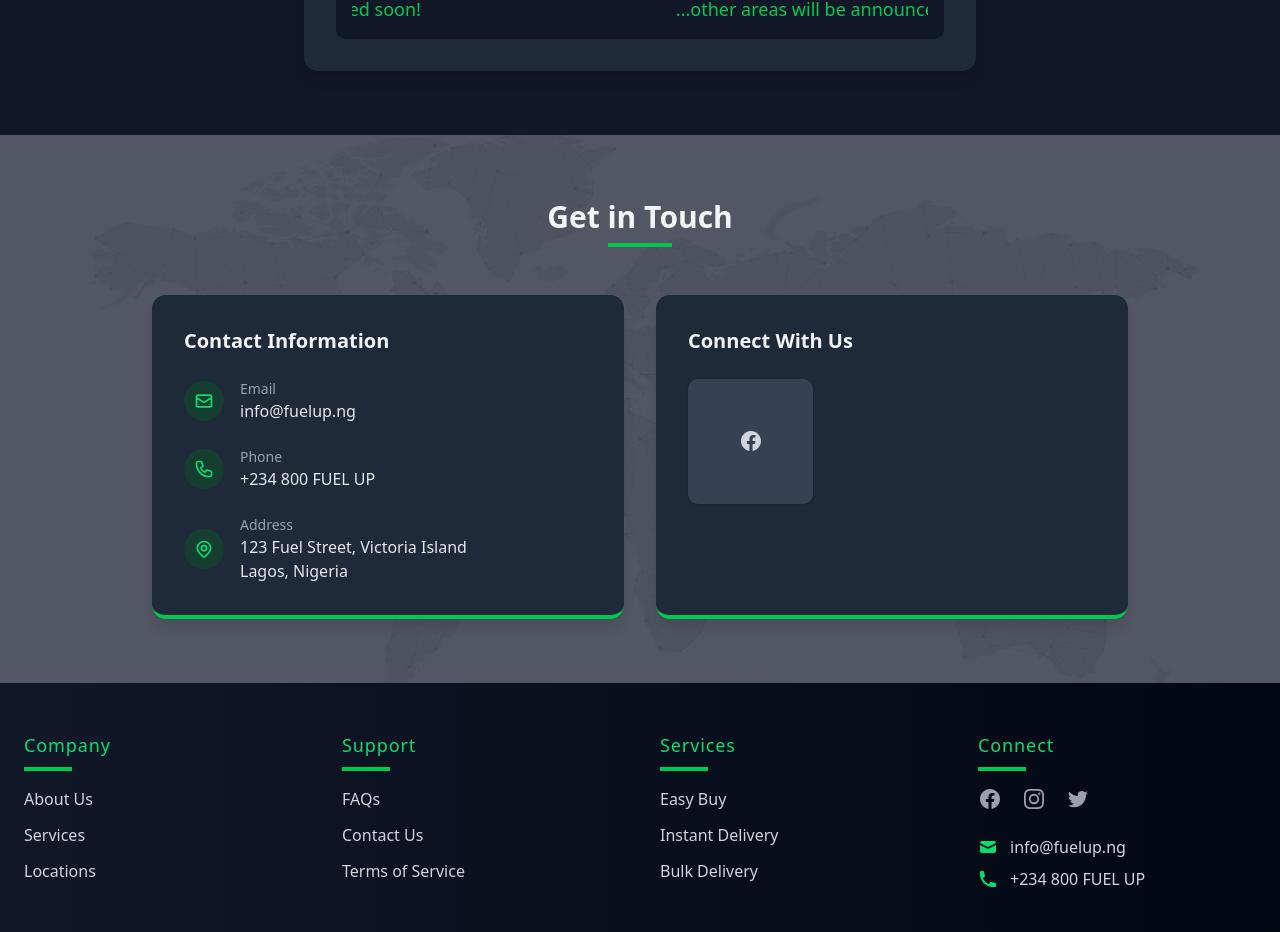
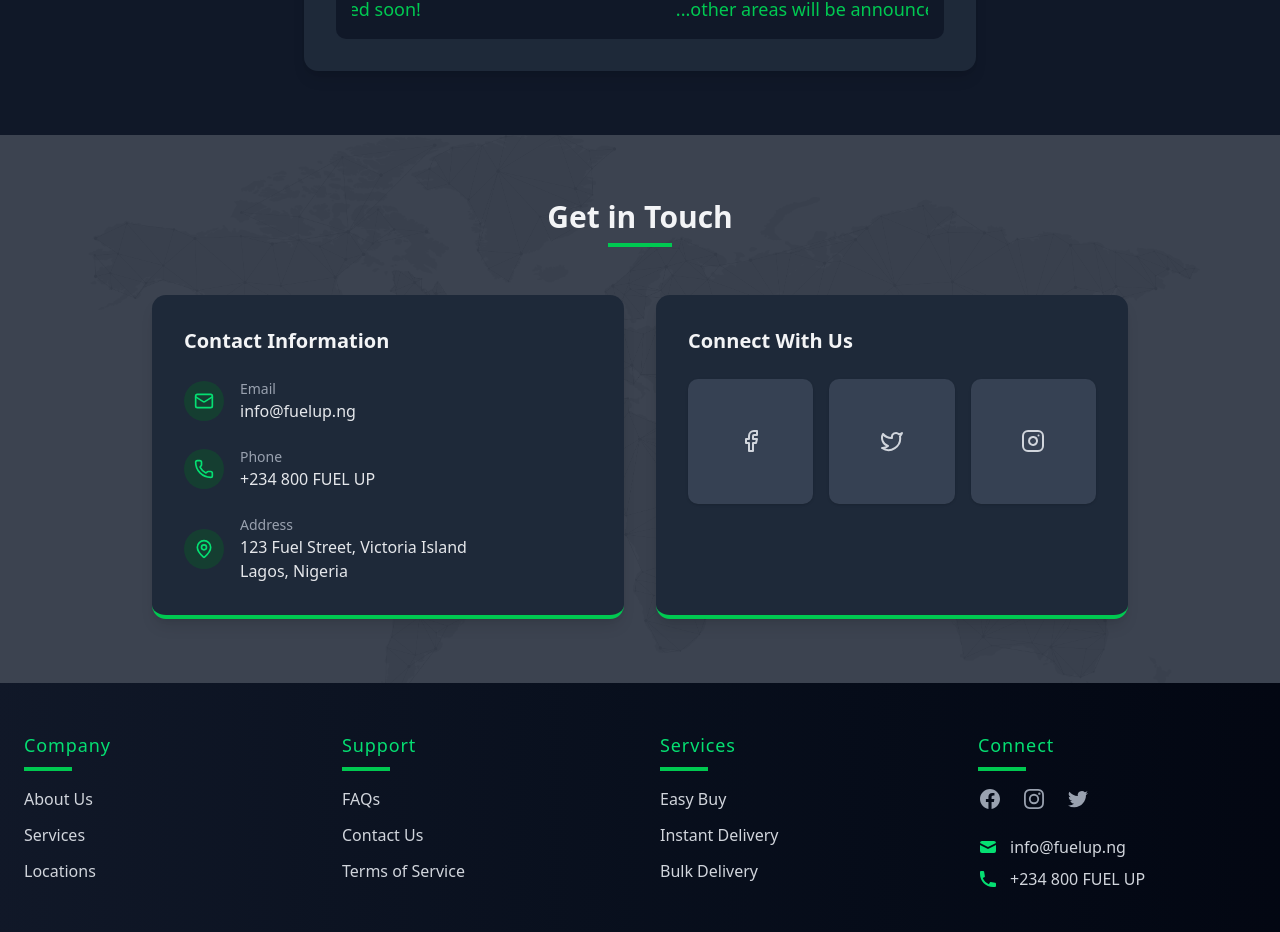
Before and after one commit to Adeboye22/user-fuelup, a React (Vite) app: page / in a window 1280 px wide. Shown: the part 5993-6925 px from the top of the page. Built offline with nearby package versions, Linux system fonts and the light colour scheme.

Commit message:
updated the section

```diff
--- a/src/components/ContactSection.jsx
+++ b/src/components/ContactSection.jsx
@@ -1,14 +1,19 @@
-import React from 'react';
+import { Mail, Phone, MapPin, Facebook, Twitter, Instagram } from "lucide-react"
 
 const ContactSection = () => {
   return (
     <section className="py-16 relative bg-gray-100 dark:bg-gray-900">
       {/* Background with overlay */}
-        <div className='absolute top-0 left-0 w-full h-full'>
-          <img src="/assets/map.jpg" className='w-full h-full object-cover' alt="map" />
-          <div className='absolute top-0 left-0 w-full h-full bg-gray-100/30 dark:bg-gray-900/70' />
+      <div className="absolute top-0 left-0 w-full h-full">
+        <img
+          src="/assets/map.jpg"
+          className="w-full h-full object-cover"
+          alt="World map background"
+        />
+        <div className="absolute top-0 left-0 w-full h-full bg-gray-100/80 dark:bg-gray-900/80" />
       </div>
-        <div className="max-w-5xl mx-auto px-6 relative">
+
+      <div className="max-w-5xl mx-auto px-6 relative z-10">
         <div className="text-center mb-12">
           <h2 className="text-3xl font-bold text-gray-800 dark:text-gray-100 mb-2">Get in Touch</h2>
           <div className="w-16 h-1 bg-green-500 mx-auto"></div>
@@ -23,34 +28,37 @@ const ContactSection = () => {
               <div className="space-y-6 flex-grow">
                 <div className="flex items-center">
                   <div className="w-10 h-10 rounded-full bg-green-100 dark:bg-green-900/50 flex items-center justify-center mr-4">
-                                    <svg className="w-5 h-5 text-green-600 dark:text-green-400" fill="none" stroke="currentColor" viewBox="0 0 24 24" xmlns="http://www.w3.org/2000/svg">
-                                    <path strokeLinecap="round" strokeLinejoin="round" strokeWidth={2} d="M3 8l7.89 5.26a2 2 0 002.22 0L21 8M5 19h14a2 2 0 002-2V7a2 2 0 00-2-2H5a2 2 0 00-2 2v10a2 2 0 002 2z" />
-                                    </svg>
+                    <Mail className="w-5 h-5 text-green-600 dark:text-green-400" />
                   </div>
                   <div>
                     <p className="text-gray-500 dark:text-gray-400 text-sm font-medium">Email</p>
-                                    <a href="mailto:info@fuelup.ng" className="text-gray-800 dark:text-gray-200 hover:text-green-600 dark:hover:text-green-400 transition-colors">info@fuelup.ng</a>
+                    <a
+                      href="mailto:info@fuelup.ng"
+                      className="text-gray-800 dark:text-gray-200 hover:text-green-600 dark:hover:text-green-400 transition-colors"
+                    >
+                      info@fuelup.ng
+                    </a>
                   </div>
                 </div>
 
                 <div className="flex items-center">
                   <div className="w-10 h-10 rounded-full bg-green-100 dark:bg-green-900/50 flex items-center justify-center mr-4">
-                                    <svg className="w-5 h-5 text-green-600 dark:text-green-400" fill="none" stroke="currentColor" viewBox="0 0 24 24" xmlns="http://www.w3.org/2000/svg">
-                                    <path strokeLinecap="round" strokeLinejoin="round" strokeWidth={2} d="M3 5a2 2 0 012-2h3.28a1 1 0 01.948.684l1.498 4.493a1 1 0 01-.502 1.21l-2.257 1.13a11.042 11.042 0 005.516 5.516l1.13-2.257a1 1 0 011.21-.502l4.493 1.498a1 1 0 01.684.949V19a2 2 0 01-2 2h-1C9.716 21 3 14.284 3 6V5z" />
-                                    </svg>
+                    <Phone className="w-5 h-5 text-green-600 dark:text-green-400" />
                   </div>
                   <div>
                     <p className="text-gray-500 dark:text-gray-400 text-sm font-medium">Phone</p>
-                                    <a href="tel:+2348003835387" className="text-gray-800 dark:text-gray-200 hover:text-green-600 dark:hover:text-green-400 transition-colors">+234 800 FUEL UP</a>
+                    <a
+                      href="tel:+2348003835387"
+                      className="text-gray-800 dark:text-gray-200 hover:text-green-600 dark:hover:text-green-400 transition-colors"
+                    >
+                      +234 800 FUEL UP
+                    </a>
                   </div>
                 </div>
 
                 <div className="flex items-center">
                   <div className="w-10 h-10 rounded-full bg-green-100 dark:bg-green-900/50 flex items-center justify-center mr-4">
-                                    <svg className="w-5 h-5 text-green-600 dark:text-green-400" fill="none" stroke="currentColor" viewBox="0 0 24 24" xmlns="http://www.w3.org/2000/svg">
-                                    <path strokeLinecap="round" strokeLinejoin="round" strokeWidth={2} d="M17.657 16.657L13.414 20.9a1.998 1.998 0 01-2.827 0l-4.244-4.243a8 8 0 1111.314 0z" />
-                                    <path strokeLinecap="round" strokeLinejoin="round" strokeWidth={2} d="M15 11a3 3 0 11-6 0 3 3 0 016 0z" />
-                                    </svg>
+                    <MapPin className="w-5 h-5 text-green-600 dark:text-green-400" />
                   </div>
                   <div>
                     <p className="text-gray-500 dark:text-gray-400 text-sm font-medium">Address</p>
@@ -66,12 +74,29 @@ const ContactSection = () => {
           <div className="flex-1 bg-white dark:bg-gray-800 rounded-xl p-8 shadow-lg border-b-4 border-green-500">
             <div className="flex flex-col h-full">
               <h3 className="text-xl font-semibold text-gray-800 dark:text-gray-100 mb-6">Connect With Us</h3>
+              <div className="grid grid-cols-3 gap-4 flex-grow">
+                <a
+                  href="#"
+                  className="aspect-square bg-gray-50 dark:bg-gray-700 rounded-lg hover:bg-green-500 dark:hover:bg-green-500 flex items-center justify-center text-gray-600 dark:text-gray-300 hover:text-white dark:hover:text-white transition-all duration-300 shadow-sm hover:shadow-md"
+                  aria-label="Follow us on Facebook"
+                >
+                  <Facebook className="w-6 h-6" />
+                </a>
 
-                        <div className="grid grid-cols-3 gap-4 flex-grow">
-                            <a href="#" className="aspect-square bg-gray-50 dark:bg-gray-700 rounded-lg hover:bg-green-500 dark:hover:bg-green-500 flex items-center justify-center text-gray-600 dark:text-gray-300 hover:text-white dark:hover:text-white transition-all duration-300 shadow-sm hover:shadow-md">
-                                <svg className="w-6 h-6" fill="currentColor" viewBox="0 0 24 24" aria-hidden="true">
-                                    <path fillRule="evenodd" d="M22 12c0-5.523-4.477-10-10-10S2 6.477 2 12c0 4.991 3.657 9.128 8.438 9.878v-6.987h-2.54V12h2.54V9.797c0-2.506 1.492-3.89 3.777-3.89 1.094 0 2.238.195 2.238.195v2.46h-1.26c-1.243 0-1.63.771-1.63 1.562V12h2.773l-.443 2.89h-2.33v6.988C18.343 21.128 22 16.991 22 12z" clipRule="evenodd" />
-                                </svg>
+                <a
+                  href="#"
+                  className="aspect-square bg-gray-50 dark:bg-gray-700 rounded-lg hover:bg-green-500 dark:hover:bg-green-500 flex items-center justify-center text-gray-600 dark:text-gray-300 hover:text-white dark:hover:text-white transition-all duration-300 shadow-sm hover:shadow-md"
+                  aria-label="Follow us on Twitter"
+                >
+                  <Twitter className="w-6 h-6" />
+                </a>
+
+                <a
+                  href="#"
+                  className="aspect-square bg-gray-50 dark:bg-gray-700 rounded-lg hover:bg-green-500 dark:hover:bg-green-500 flex items-center justify-center text-gray-600 dark:text-gray-300 hover:text-white dark:hover:text-white transition-all duration-300 shadow-sm hover:shadow-md"
+                  aria-label="Follow us on Instagram"
+                >
+                  <Instagram className="w-6 h-6" />
                 </a>
               </div>
             </div>
@@ -79,7 +104,7 @@ const ContactSection = () => {
         </div>
       </div>
     </section>
-  );
-};
+  )
+}
 
-export default ContactSection;
+export default ContactSection
```
Lines whose indentation alone changed are shown as unchanged.
